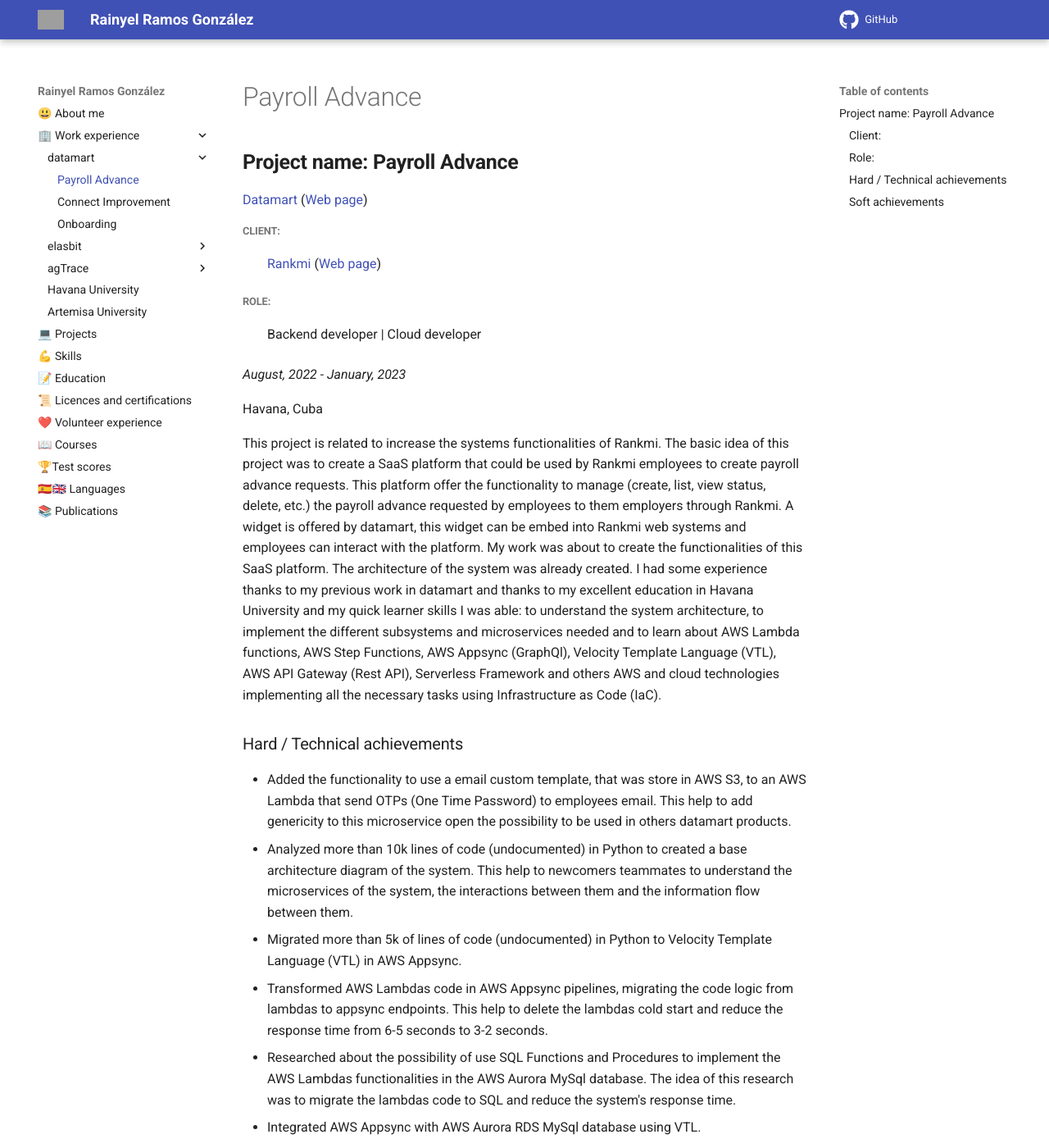
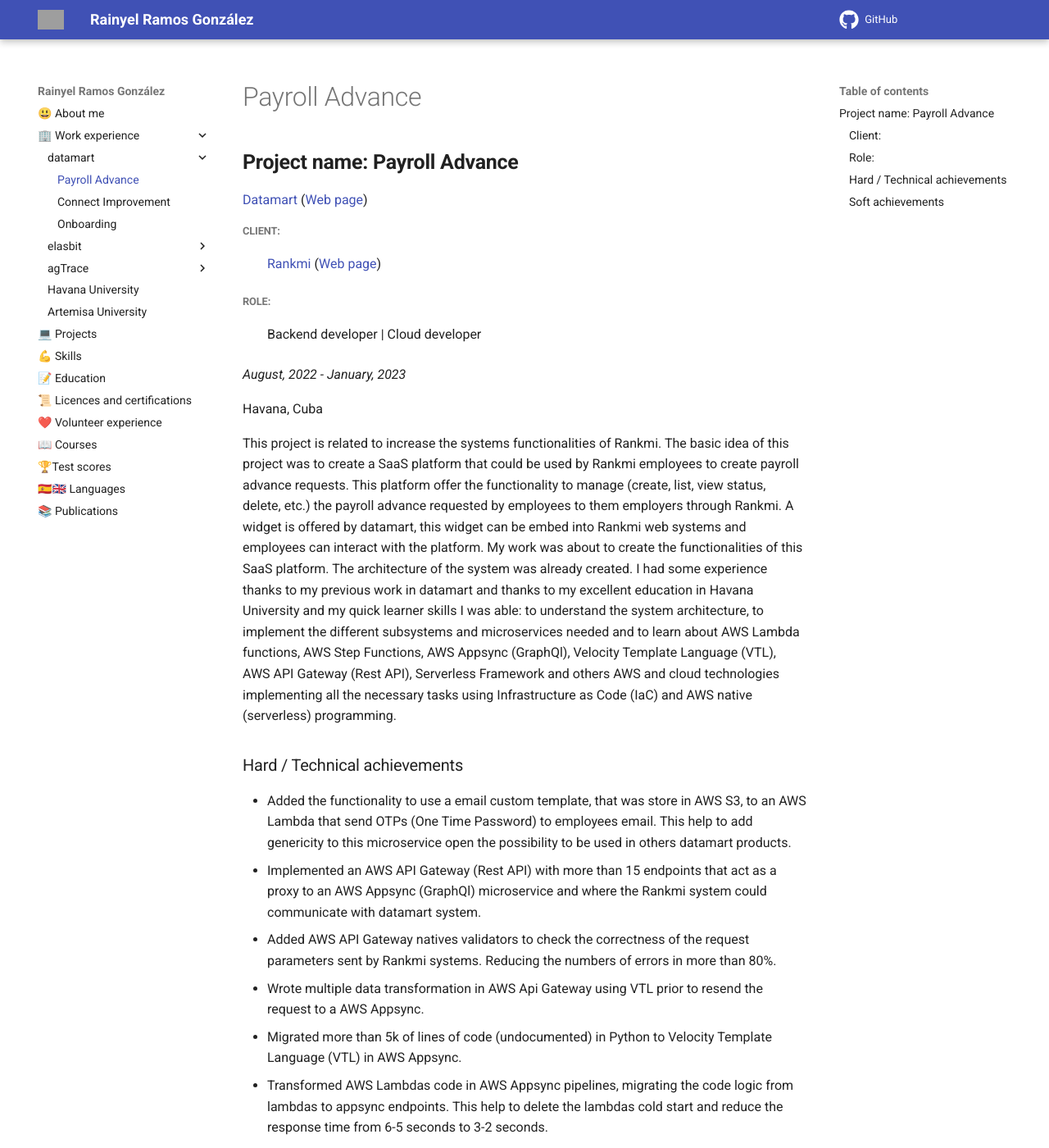
Before and after one commit to rayniel95/rayniel95.github.io, an MkDocs documentation site: the page built from docs/work_experience/datamart/payroll_advance.md, in a window 1280 px wide and 1400 px high. Shown: the whole window at 82% size. Built offline with MkDocs 1.6.1 and Material for MkDocs 9.7.7, drawn with Linux system fonts in a browser that asks for light colours; emoji names are drawn with the system emoji font; some of the changed text lies outside the part shown; grey boxes are pictures that could not be loaded.

Commit message:
add another goal

```diff
--- a/docs/work_experience/datamart/payroll_advance.md
+++ b/docs/work_experience/datamart/payroll_advance.md
@@ -15,13 +15,16 @@ Havana, Cuba
 <!-- who is the client, what the client have, what the client want, what i can do -->
 
 This project is related to increase the systems functionalities of Rankmi. The basic idea of this project was to create a SaaS platform that could be used by Rankmi employees to create payroll advance requests. This platform offer the functionality to manage (create, list, view status, delete, etc.) the payroll advance requested by employees to them employers through Rankmi. A widget is offered by datamart, this widget can be embed into Rankmi web
-systems and employees can interact with the platform. My work was about to create the functionalities of this SaaS platform. The architecture of the system was already created. I had some experience thanks to my previous work in datamart and thanks to my excellent education in Havana University and my quick learner skills I was able: to understand the system architecture, to implement the different subsystems and microservices needed and to learn about AWS Lambda functions, AWS Step Functions, AWS Appsync (GraphQl), Velocity Template Language (VTL), AWS API Gateway (Rest API), Serverless Framework and others AWS and cloud technologies implementing all the necessary tasks using Infrastructure as Code (IaC).
+systems and employees can interact with the platform. My work was about to create the functionalities of this SaaS platform. The architecture of the system was already created. I had some experience thanks to my previous work in datamart and thanks to my excellent education in Havana University and my quick learner skills I was able: to understand the system architecture, to implement the different subsystems and microservices needed and to learn about AWS Lambda functions, AWS Step Functions, AWS Appsync (GraphQl), Velocity Template Language (VTL), AWS API Gateway (Rest API), Serverless Framework and others AWS and cloud technologies implementing all the necessary tasks using Infrastructure as Code (IaC) and AWS native (serverless) programming.
 
 <!-- small description about the client and its requirements or problems, how I solve it -->
 ### Hard / Technical achievements
 
 - Added the functionality to use a email custom template, that was store in AWS S3, to an AWS Lambda that send OTPs (One Time Password) to employees email. This help to add genericity to this microservice open the possibility to be used in others datamart products.
-- Analyzed more than 10k lines of code (undocumented) in Python to created a base architecture diagram of the system. This help to newcomers teammates to understand the microservices of the system, the interactions between them and the information flow between them.
+- Implemented an AWS API Gateway (Rest API) with more than 15 endpoints that act as a proxy to an AWS Appsync (GraphQl) microservice and where the Rankmi
+system could communicate with datamart system.
+- Added AWS API Gateway natives validators to check the correctness of the request parameters sent by Rankmi systems. Reducing the numbers of errors in more than 80%.
+- Wrote multiple data transformation in AWS Api Gateway using VTL prior to resend the request to a AWS Appsync.
 - Migrated more than 5k of lines of code (undocumented) in Python to Velocity Template Language (VTL) in AWS Appsync.
 - Transformed AWS Lambdas code in AWS Appsync pipelines, migrating the code logic from lambdas to appsync endpoints. This help to delete the lambdas cold start and reduce the response time from 6-5 seconds to 3-2 seconds.
 - Researched about the possibility of use SQL Functions and Procedures to implement the AWS Lambdas functionalities in the AWS Aurora MySql database. The idea of this research was to migrate the lambdas code to SQL and reduce the system's response time.
@@ -57,7 +60,7 @@ systems and employees can interact with the platform. My work was about to creat
 - [Adalberto][] (DevOps | SecOps | FinOps Engineer)
 
 Stack:
-: Draw.io, Amazon Web Services (AWS), Python, Velocity Template Language (VTL), Serverless Framework, BitBucket, GraphQL, Boto3, GQL (GraphQL client), PyTest, AWS Appsync, Postman.
+: Amazon Web Services (AWS), Python, Velocity Template Language (VTL), Serverless Framework, GraphQL, Boto3, GQL (GraphQL client), AWS Appsync, Postman, JSON Schema Draft 4, Yaml, AWS Lambda, AWS S3, AWS API Gateway (Rest API).
 <!-- extend the keywords section -->
 *keywords*:
 : Architecture Diagrams, AWS Lambda Functions, AWS Step Functions, AWS AppSync, AWS DynamoDB, AWS CloudFormation, AWS ApiGateway, WebSockets, Code Migration, Infrastructure as Code (IaC).
```
